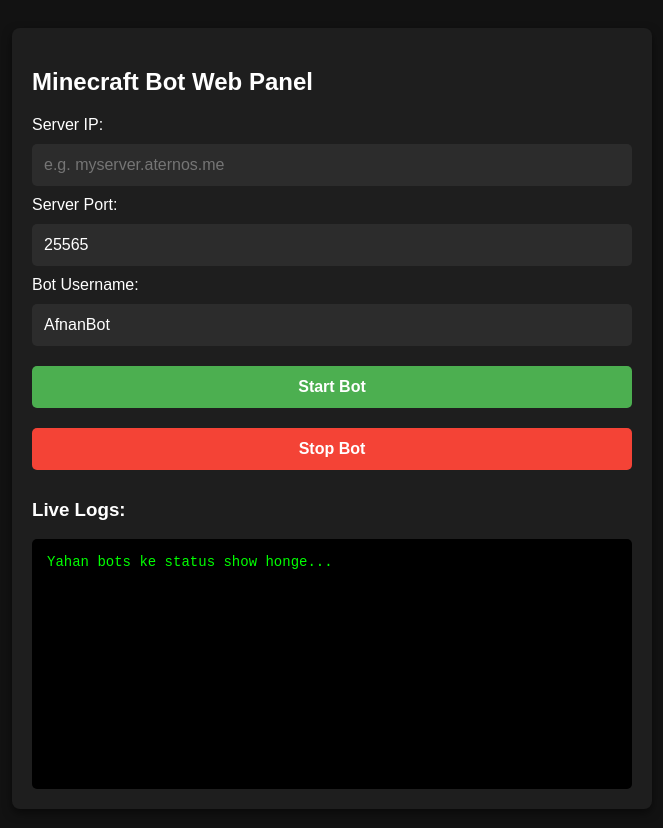
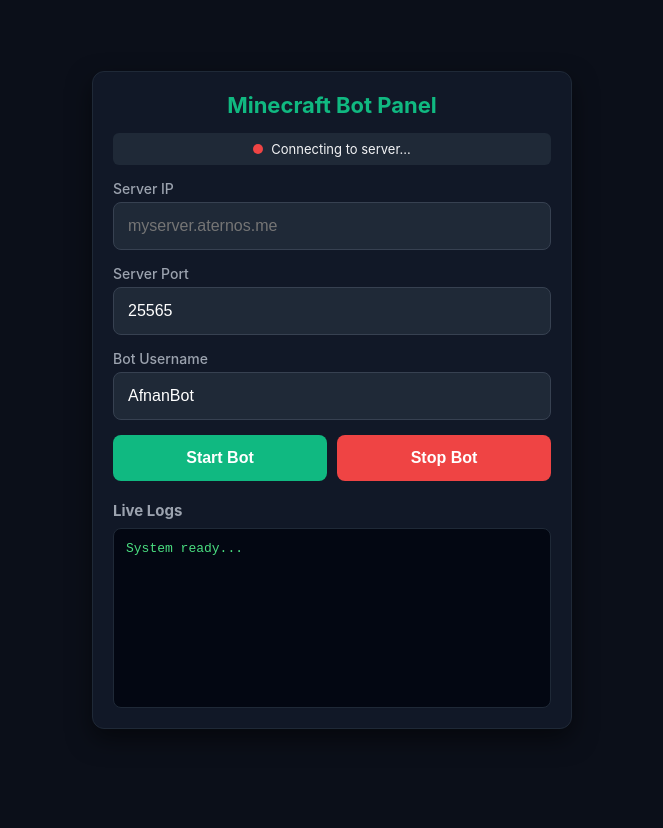
Before and after one commit to Ahmedkhan428/minecraft-botweb, a website: page public/index.html in a window 1280 px wide. Shown: the whole page, without its empty margins (308-971 px from the left). After the commit the page ends 800 px from the top, so only its background shows below. Drawn offline with nearby package versions, Linux system fonts and the light colour scheme; no server answers.

Commit message:
Update index.html

```diff
--- a/public/index.html
+++ b/public/index.html
@@ -2,36 +2,53 @@
 <html lang="en">
 <head>
   <meta charset="UTF-8">
-  <title>Minecraft Bot Web Dashboard</title>
+  <meta name="viewport" content="width=device-width, initial-scale=1.0, maximum-scale=1.0, user-scalable=no">
+  <title>Minecraft Bot Mobile Panel</title>
   <style>
-    body { font-family: Arial, sans-serif; background: #121212; color: #fff; padding: 20px; }
-    .container { max-width: 600px; margin: auto; background: #1e1e1e; padding: 20px; border-radius: 8px; box-shadow: 0 4px 10px rgba(0,0,0,0.5); }
-    input, button { width: 100%; padding: 12px; margin: 10px 0; border-radius: 5px; border: none; font-size: 16px; box-sizing: border-box; }
-    input { background: #2c2c2c; color: #fff; }
-    button { background: #4CAF50; color: white; font-weight: bold; cursor: pointer; }
-    button.stop { background: #f44336; }
-    button:hover { opacity: 0.9; }
-    #logs { background: #000; padding: 15px; height: 220px; overflow-y: scroll; font-family: monospace; border-radius: 5px; color: #00ff00; font-size: 14px; }
+    * { box-sizing: border-box; margin: 0; padding: 0; }
+    body { font-family: -apple-system, BlinkMacSystemFont, "Segoe UI", Roboto, Helvetica, Arial, sans-serif; background: #0b0f19; color: #f3f4f6; padding: 15px; display: flex; justify-content: center; align-items: center; min-height: 100vh; }
+    .container { width: 100%; max-width: 480px; background: #111827; padding: 20px; border-radius: 12px; box-shadow: 0 10px 25px rgba(0,0,0,0.5); border: 1px solid #1f2937; }
+    h2 { text-align: center; margin-bottom: 15px; color: #10b981; font-size: 22px; }
+    .status-badge { display: flex; align-items: center; justify-content: center; gap: 8px; margin-bottom: 15px; font-size: 13px; background: #1f2937; padding: 8px; border-radius: 6px; }
+    .dot { width: 10px; height: 10px; border-radius: 50%; background: #ef4444; }
+    .dot.connected { background: #10b981; }
+    label { display: block; margin-bottom: 5px; font-size: 14px; color: #9ca3af; font-weight: 500; }
+    input { width: 100%; padding: 14px; margin-bottom: 15px; border-radius: 8px; border: 1px solid #374151; background: #1f2937; color: #fff; font-size: 16px; outline: none; }
+    input:focus { border-color: #10b981; }
+    .btn-group { display: flex; gap: 10px; }
+    button { flex: 1; padding: 14px; border-radius: 8px; border: none; font-size: 16px; font-weight: bold; cursor: pointer; color: white; transition: opacity 0.2s; }
+    button.start { background: #10b981; }
+    button.stop { background: #ef4444; }
+    button:active { opacity: 0.8; }
+    h3 { margin-top: 20px; margin-bottom: 8px; font-size: 15px; color: #9ca3af; }
+    #logs { background: #030712; padding: 12px; height: 180px; overflow-y: scroll; font-family: monospace; border-radius: 8px; color: #4ade80; font-size: 13px; border: 1px solid #1f2937; -webkit-overflow-scrolling: touch; }
   </style>
 </head>
 <body>
   <div class="container">
-    <h2>Minecraft Bot Web Panel</h2>
+    <h2>Minecraft Bot Panel</h2>
 
-    <label>Server IP:</label>
-    <input type="text" id="host" placeholder="e.g. myserver.aternos.me">
+    <div class="status-badge">
+      <div id="status-dot" class="dot"></div>
+      <span id="status-text">Connecting to server...</span>
+    </div>
 
-    <label>Server Port:</label>
+    <label>Server IP</label>
+    <input type="text" id="host" placeholder="myserver.aternos.me" autocapitalize="none" autocorrect="off">
+
+    <label>Server Port</label>
     <input type="number" id="port" value="25565">
 
-    <label>Bot Username:</label>
-    <input type="text" id="username" value="AfnanBot">
+    <label>Bot Username</label>
+    <input type="text" id="username" value="AfnanBot" autocapitalize="none" autocorrect="off">
 
-    <button onclick="startBot()">Start Bot</button>
-    <button class="stop" onclick="stopBot()">Stop Bot</button>
+    <div class="btn-group">
+      <button class="start" onclick="startBot()">Start Bot</button>
+      <button class="stop" onclick="stopBot()">Stop Bot</button>
+    </div>
 
-    <h3>Live Logs:</h3>
-    <div id="logs"><div>Yahan bots ke status show honge...</div></div>
+    <h3>Live Logs</h3>
+    <div id="logs"><div>System ready...</div></div>
   </div>
 
   <script src="/socket.io/socket.io.js"></script>
@@ -40,10 +57,23 @@
       transports: ['polling', 'websocket']
     });
 
+    const statusDot = document.getElementById('status-dot');
+    const statusText = document.getElementById('status-text');
+
+    socket.on('connect', () => {
+      statusDot.classList.add('connected');
+      statusText.textContent = 'Connected to Server (Online)';
+    });
+
+    socket.on('disconnect', () => {
+      statusDot.classList.remove('connected');
+      statusText.textContent = 'Disconnected from Server';
+    });
+
     function startBot() {
-      const host = document.getElementById('host').value;
-      const port = document.getElementById('port').value;
-      const username = document.getElementById('username').value;
+      const host = document.getElementById('host').value.trim();
+      const port = document.getElementById('port'].value.trim();
+      const username = document.getElementById('username').value.trim();
 
       if (!host) {
         alert('Baraye meharbani Server IP darj karein!');
@@ -53,8 +83,8 @@
     }
 
     function stopBot() {
-      const host = document.getElementById('host').value;
-      const username = document.getElementById('username').value;
+      const host = document.getElementById('host').value.trim();
+      const username = document.getElementById('username').value.trim();
       socket.emit('stop-bot', { host, username });
     }
 
```
